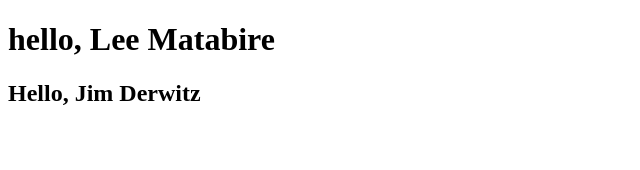
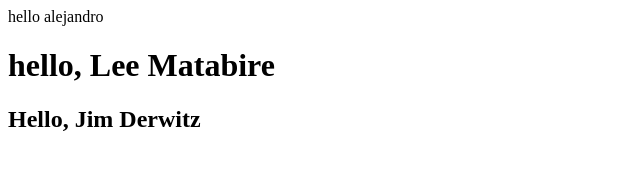
Before and after one commit to AleH6/GitDemo, a plain HTML site: page index.html in a window 1280 px wide. Shown: the whole page, without its empty margins (0-640 px from the left). Drawn offline with Linux system fonts and the light colour scheme.

Commit message:
updated container 1

```diff
--- a/index.html
+++ b/index.html
@@ -21,7 +21,7 @@
       console.log(H2);
       H2.innerHTML = "Hello, Jim Derwitz";
       var myContainer = document.getElementsByClassName("myContainer");
-
+      myContainer[0].innerHTML = 'hello alejandro';
     </script>
   </body>
 </html>
```
